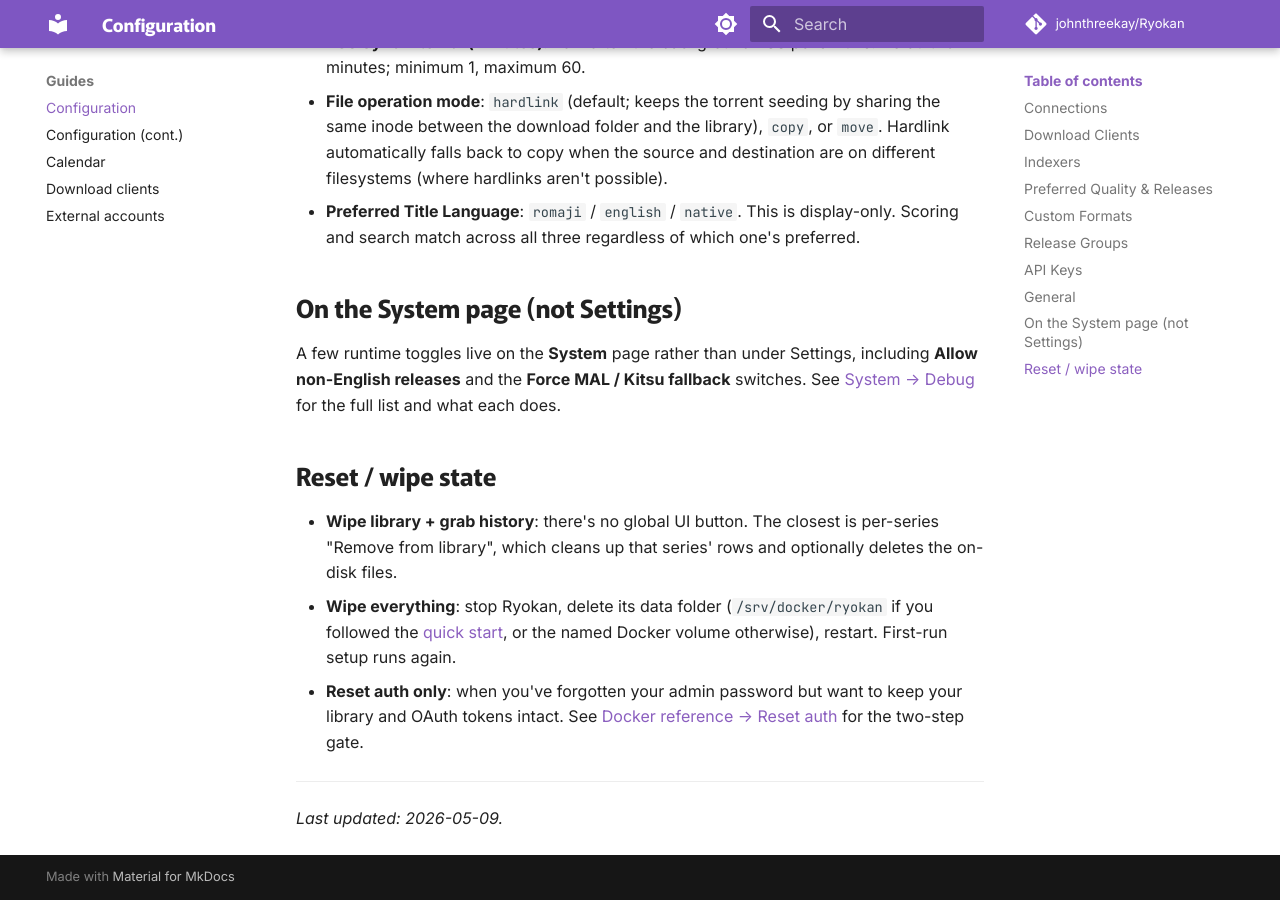
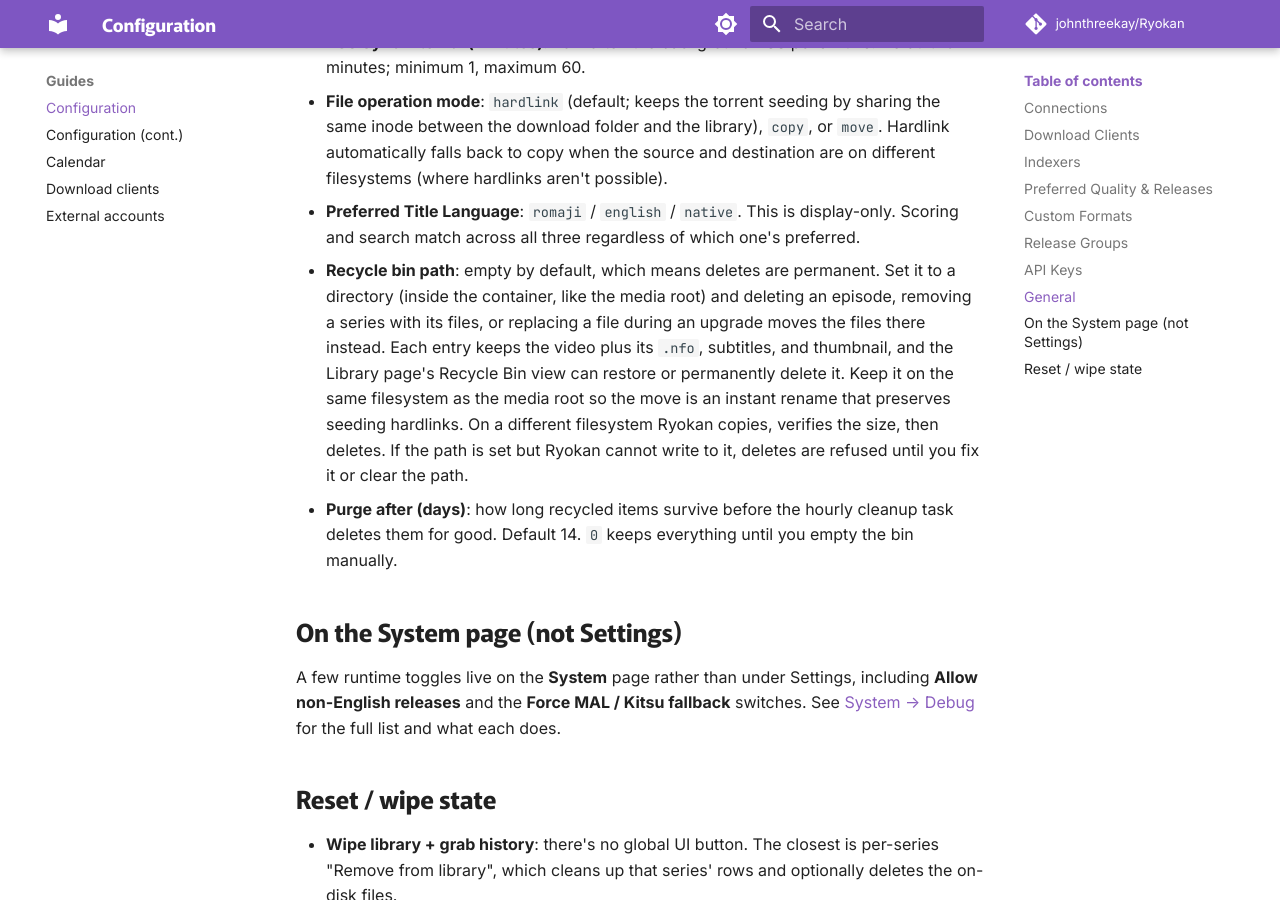
Before and after one commit to abhi1693/Ryokan, an MkDocs documentation site: the page built from docs/configuration.md, in a window 1280 px wide and 900 px high, scrolled down 3535 px. Built offline with MkDocs 1.6.1 and Material for MkDocs 9.7.7, drawn with Linux system fonts in a browser that asks for light colours; comment, search, counter and statistics services are not loaded.

Commit message:
docs(recycle): document the recycle bin in AGENTS.md and the user docs
Co-Authored-By: Claude Fable 5 <noreply@anthropic.com>

```diff
--- a/docs/configuration.md
+++ b/docs/configuration.md
@@ -70,6 +70,8 @@ Day-to-day knobs.
 - **RSS Sync Interval (minutes)**: how often the background RSS poller runs. Default 15 minutes; minimum 1, maximum 60.
 - **File operation mode**: `hardlink` (default; keeps the torrent seeding by sharing the same inode between the download folder and the library), `copy`, or `move`. Hardlink automatically falls back to copy when the source and destination are on different filesystems (where hardlinks aren't possible).
 - **Preferred Title Language**: `romaji` / `english` / `native`. This is display-only. Scoring and search match across all three regardless of which one's preferred.
+- **Recycle bin path**: empty by default, which means deletes are permanent. Set it to a directory (inside the container, like the media root) and deleting an episode, removing a series with its files, or replacing a file during an upgrade moves the files there instead. Each entry keeps the video plus its `.nfo`, subtitles, and thumbnail, and the Library page's Recycle Bin view can restore or permanently delete it. Keep it on the same filesystem as the media root so the move is an instant rename that preserves seeding hardlinks. On a different filesystem Ryokan copies, verifies the size, then deletes. If the path is set but Ryokan cannot write to it, deletes are refused until you fix it or clear the path.
+- **Purge after (days)**: how long recycled items survive before the hourly cleanup task deletes them for good. Default 14. `0` keeps everything until you empty the bin manually.
 
 ## On the System page (not Settings)
 
```
Also changed, not shown: AGENTS.md (+3 -0 lines), docs/troubleshooting.md (+4 -0 lines).
